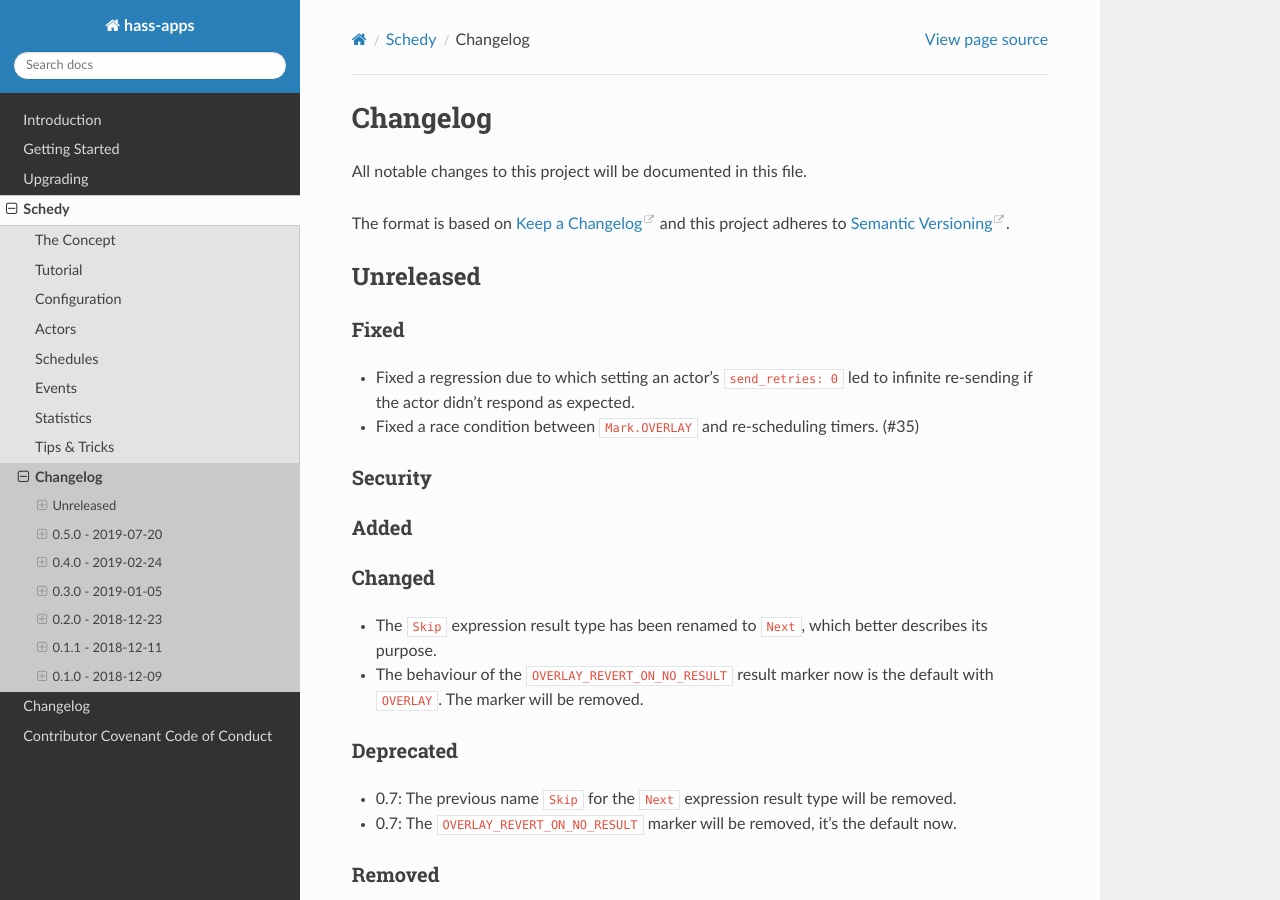
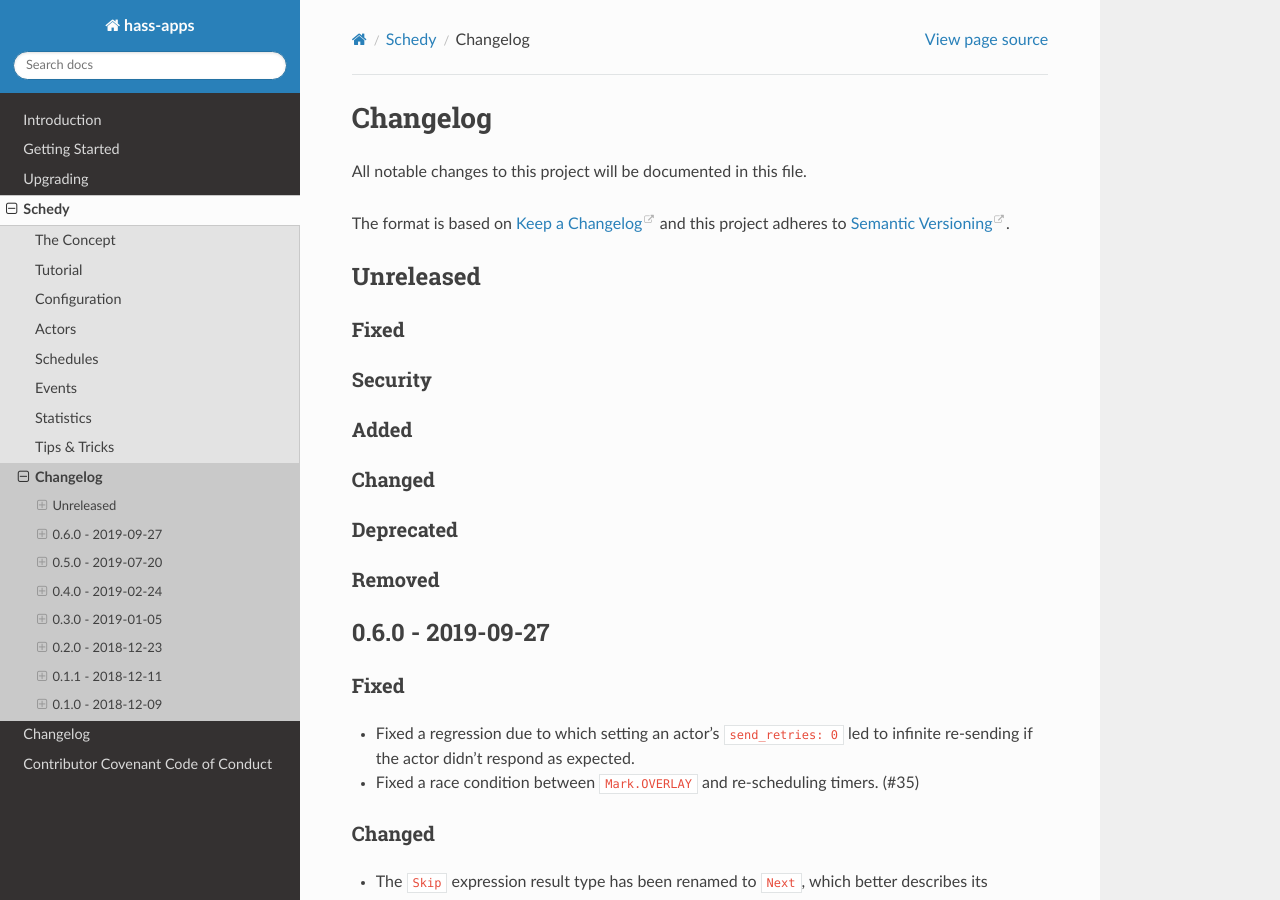
Before and after one commit to bob1de/hass-apps, a Sphinx documentation site: the page built from docs/apps/schedy/CHANGELOG.md, in a window 1280 px wide and 900 px high. Built offline with Sphinx 7.4.7 and the Read the Docs theme 2.0.0, drawn with Linux system fonts in a browser that asks for light colours; the version number could not be read and is left out.

Commit message:
[schedy] Release v0.6.0

```diff
--- a/docs/apps/schedy/CHANGELOG.md
+++ b/docs/apps/schedy/CHANGELOG.md
@@ -9,13 +9,24 @@ and this project adheres to [Semantic Versioning](http://semver.org/spec/v2.0.0.
 ## Unreleased
 
 ### Fixed
-* Fixed a regression due to which setting an actor's `send_retries: 0` led to infinite
-  re-sending if the actor didn't respond as expected.
-* Fixed a race condition between `Mark.OVERLAY` and re-scheduling timers. (#35)
 
 ### Security
 
 ### Added
+
+### Changed
+
+### Deprecated
+
+### Removed
+
+
+## 0.6.0 - 2019-09-27
+
+### Fixed
+* Fixed a regression due to which setting an actor's `send_retries: 0` led to infinite
+  re-sending if the actor didn't respond as expected.
+* Fixed a race condition between `Mark.OVERLAY` and re-scheduling timers. (#35)
 
 ### Changed
 * The `Skip` expression result type has been renamed to `Next`, which better describes
```
Also changed, not shown: 1 other file.
